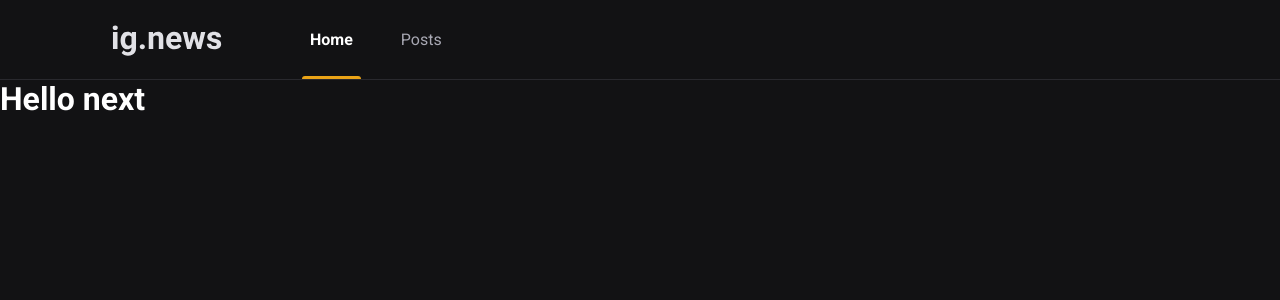
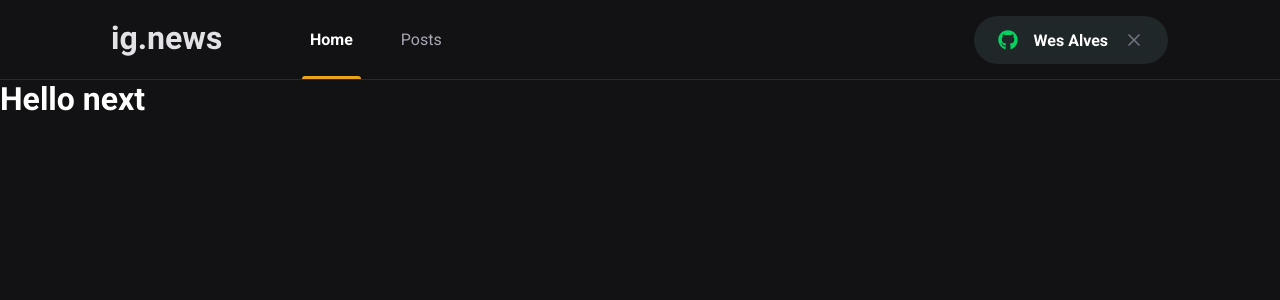
Before and after one commit to wesAlves/ignite-react-03-ignews, a Next.js app: page / in a window 1280 px wide. Shown: the top 300 px of the page. Built offline with nearby package versions, Linux system fonts and the light colour scheme.

Commit message:
sign in button

```diff
--- a/package.json
+++ b/package.json
@@ -12,6 +12,7 @@
     "next": "12.1.6",
     "react": "18.1.0",
     "react-dom": "18.1.0",
+    "react-icons": "^4.3.1",
     "sass": "^1.51.0"
   },
   "devDependencies": {
--- a/src/components/Header/index.tsx
+++ b/src/components/Header/index.tsx
@@ -1,3 +1,4 @@
+import SignInButton from '../SignInButton'
 import styles from './styles.module.scss'
 
 export function Header() {
@@ -11,6 +12,8 @@
                 <a href="" className={styles.active}>Home</a>
                 <a href="">Posts</a>
             </nav>
+
+            <SignInButton />
             </div>
         </header>
     )
--- a/src/components/Header/styles.module.scss
+++ b/src/components/Header/styles.module.scss
@@ -53,4 +53,8 @@
 
         }
     }
+
+    button{
+        margin-left: auto
+    }
 }
--- /dev/null
+++ b/src/components/SignInButton/index.tsx
@@ -0,0 +1,29 @@
+import {FaGithub } from 'react-icons/fa'
+import {FiX} from 'react-icons/fi'
+
+import styles from './styles.module.scss'
+
+export default function SignInButton() {
+    const isUserLoggedIn =true;
+
+    return isUserLoggedIn ? (
+        <button
+        type='button'
+        className={styles.signInButton}
+        >
+            <FaGithub color='#04d361' />
+            Wes Alves
+            <FiX color='#737380' className={styles.closeIcon} />
+
+        </button>
+    ):
+    (
+        <button
+        type='button'
+        className={styles.signInButton}
+        >
+            <FaGithub color='#eba417' />
+            Sign in with Github
+        </button>
+    )
+}
--- /dev/null
+++ b/src/components/SignInButton/styles.module.scss
@@ -0,0 +1,32 @@
+.signInButton{
+    height: 3rem;
+    border-radius: 3rem;
+    background: var(--gray-850);
+    border: 0;
+    padding: 0 1.5rem;
+    display: flex;
+    align-items: center;
+    justify-content: center;
+    color: var(--white);
+    font-weight: bold;
+
+    svg{
+        width: 20px;
+        height: 20px;
+
+        &:first-child{
+            margin-right:1rem
+        }
+
+        &.closeIcon{
+            margin-left: 1rem
+        }
+    }
+
+    transition: filter .2s;
+
+    &:hover{
+        filter: brightness(0.8)
+    }
+
+}
--- a/src/styles/global.scss
+++ b/src/styles/global.scss
@@ -10,6 +10,7 @@
     --gray-100: #e1e1e6;
     --gray-300: #a8a8b3;
     --gray-800: #29292e;
+    --gray-850: #1f2729;
     --gray-900: #121214;
 
     --cyan-500: #61dafb;
```
Also changed, not shown: 1 other file (tests, documents, lock files or other folders).
